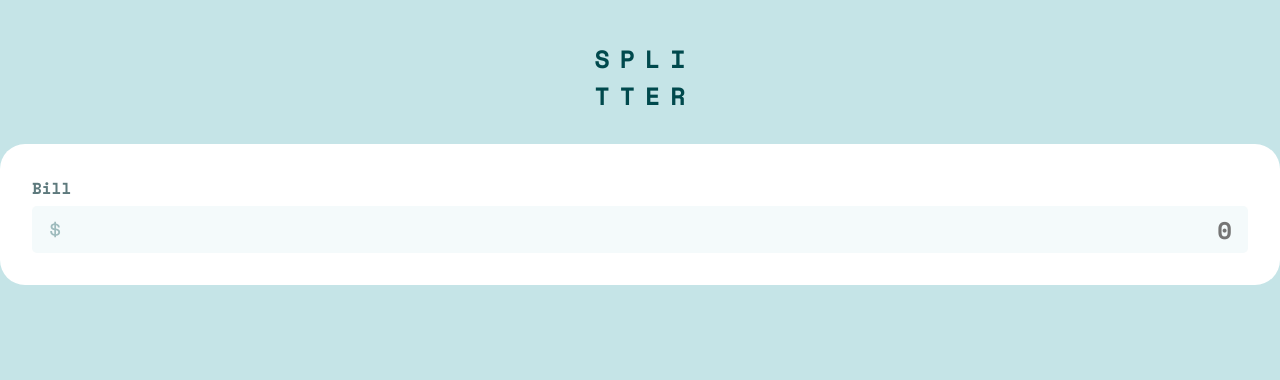
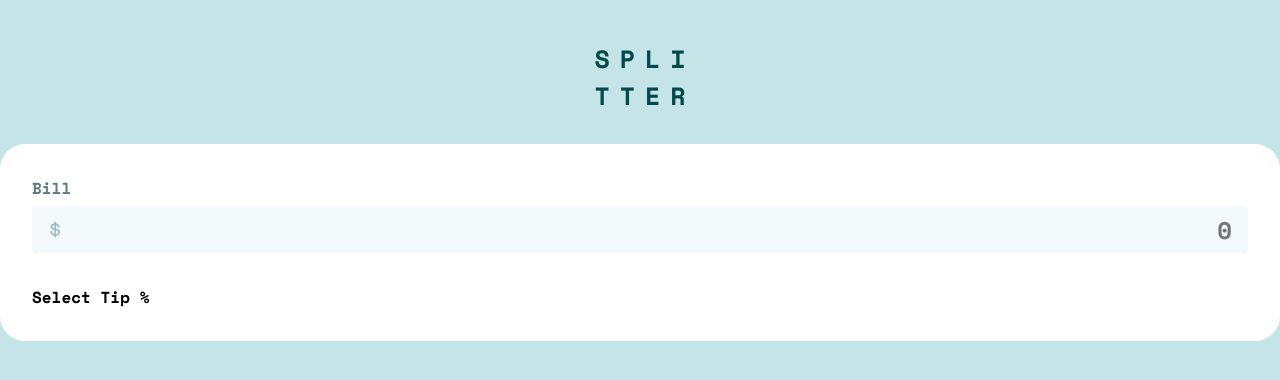
Before and after one commit to GracilianoOG/fem-tip-calculator, a React (Vite) app: page / in a window 1280 px wide. Shown: the top 380 px of the page. Built offline with nearby package versions, Linux system fonts and the light colour scheme.

Commit message:
Create label for tip selection
Wrapped elements around divs to better distribute the space.

```diff
--- a/src/App.tsx
+++ b/src/App.tsx
@@ -20,6 +20,12 @@ const AppWrapperStyled = styled.div`
   padding: 32px;
 `;
 
+const InputsWrapper = styled.div`
+  display: flex;
+  gap: 32px;
+  flex-direction: column;
+`;
+
 const App = () => {
   return (
     <>
@@ -30,9 +36,14 @@ const App = () => {
         tter
       </MainTitleStyled>
       <AppWrapperStyled>
-        <div>
-          <LabeledInput id="price" label="Bill" placeholder="0" />
-        </div>
+        <InputsWrapper>
+          <div>
+            <LabeledInput id="price" label="Bill" placeholder="0" />
+          </div>
+          <div>
+            <label htmlFor="">Select Tip %</label>
+          </div>
+        </InputsWrapper>
         <div></div>
       </AppWrapperStyled>
     </>
```
